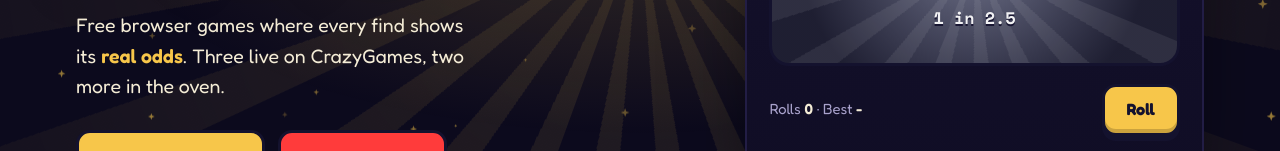
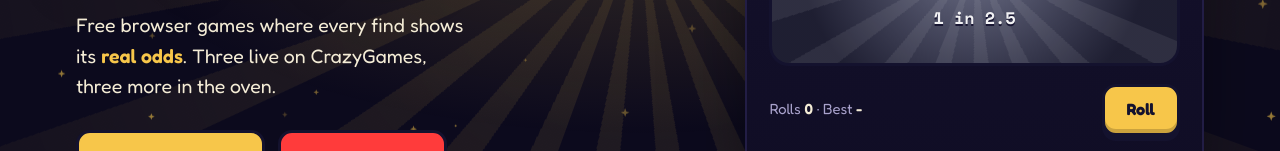
Before and after one commit to dislog6/dislog6.github.io, a plain HTML site: page index.html in a window 1280 px wide. Shown: the part 374-525 px from the top of the page. Drawn offline with nearby package versions, Linux system fonts and the light colour scheme.

Commit message:
Hero line: three more games in the oven
Co-Authored-By: Claude Opus 5.5 <noreply@anthropic.com>

```diff
--- a/index.html
+++ b/index.html
@@ -286,7 +286,7 @@ footer .wrap a:hover { color: var(--gold); }
           <div class="roc" aria-hidden="true"><span>R</span><span>O</span><span>C</span></div>
           <div class="studio" aria-hidden="true">STUDIO</div>
         </div>
-        <p class="lede">Free browser games where every find shows its <b>real odds</b>. Three live on CrazyGames, two more in the oven.</p>
+        <p class="lede">Free browser games where every find shows its <b>real odds</b>. Three live on CrazyGames, three more in the oven.</p>
         <div class="cta-row">
           <a class="btn" href="#games"><svg viewBox="0 0 24 24" fill="currentColor" aria-hidden="true"><path d="M8 5v14l11-7z"/></svg>Play the games</a>
           <a class="btn yt" href="https://www.youtube.com/@ROCStudio" target="_blank" rel="noopener"><svg viewBox="0 0 24 24" fill="currentColor" aria-hidden="true"><path d="M23 7.2a3 3 0 0 0-2.1-2.1C19 4.6 12 4.6 12 4.6s-7 0-8.9.5A3 3 0 0 0 1 7.2 31 31 0 0 0 .5 12 31 31 0 0 0 1 16.8a3 3 0 0 0 2.1 2.1c1.9.5 8.9.5 8.9.5s7 0 8.9-.5a3 3 0 0 0 2.1-2.1 31 31 0 0 0 .5-4.8 31 31 0 0 0-.5-4.8zM9.8 15.1V8.9l5.8 3.1z"/></svg>@ROCStudio</a>
```
